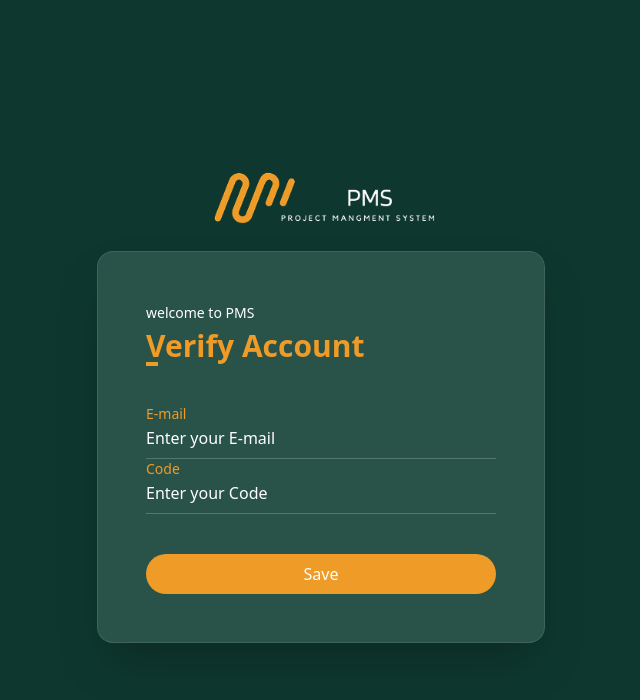
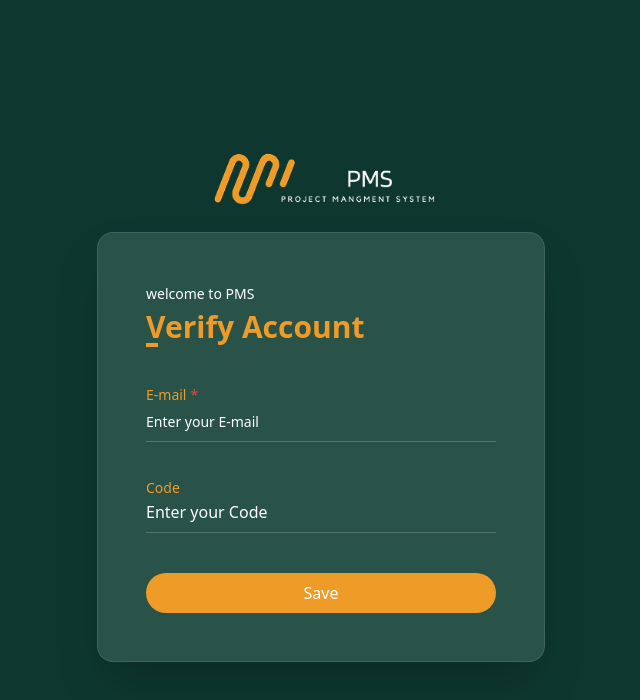
Before and after one commit to Gamalebrahim13/BMS, a React (Vite) app: page /verify-account in a window 1280 px wide. Shown: the top 700 px of the page, without its empty margins (319-959 px from the left). Built offline with nearby package versions, Linux system fonts and the light colour scheme.

Commit message:
Verify is don

```diff
--- a/src/modules/Authentication/components/Verfiy/Verfiy.tsx
+++ b/src/modules/Authentication/components/Verfiy/Verfiy.tsx
@@ -3,6 +3,7 @@ import { verifyAccount, type VerifyData } from "../../../../api/module/auth";
 import { useState } from "react";
 import { toast } from "react-toastify";
 import { useNavigate } from "react-router-dom";
+import Input from "../../../Shared/Components/custominput";
 
 
 export default function Verfiy() {
@@ -41,7 +42,7 @@ export default function Verfiy() {
         </h3>
       </div>
          <form onSubmit={handleSubmit(onSubmit)}>
-        <div className="flex flex-col mb-2 ">
+        {/* <div className="flex flex-col mb-2 ">
           <label className="text-primary text-sm font-light mb-0.5 ">
             E-mail
           </label>
@@ -61,7 +62,17 @@ export default function Verfiy() {
         <hr className="border-white/20" />
         {errors.email && (
           <span className="text-primary">{errors.email.message}</span>
-        )}
+        )} */}
+
+        <Input label="E-mail" placeholder="Enter your E-mail" register={register("email", {
+              required: "field is required",
+              pattern: {
+                value: /^[a-zA-Z0-9._%+-]+@[a-zA-Z0-9.-]+\.[a-zA-Z]{2,}$/,
+                message: "Email is not valid",
+              },
+            })} error={errors.email && (
+          <span className="text-primary">{errors.email.message}</span>
+        )} type="text" required={true}  />
          <div className="flex flex-col mb-2 ">
           <label className="text-primary text-sm font-light mb-0.5 ">
             Code
--- a/src/modules/Shared/Components/custominput.tsx
+++ b/src/modules/Shared/Components/custominput.tsx
@@ -1,8 +1,5 @@
 import { useState } from "react";
-import {
-  FieldError,
-  UseFormRegisterReturn,
-} from "react-hook-form";
+import type { FieldError, UseFormRegisterReturn } from "react-hook-form";
 
 import {
   IoEyeOffOutline,
```
